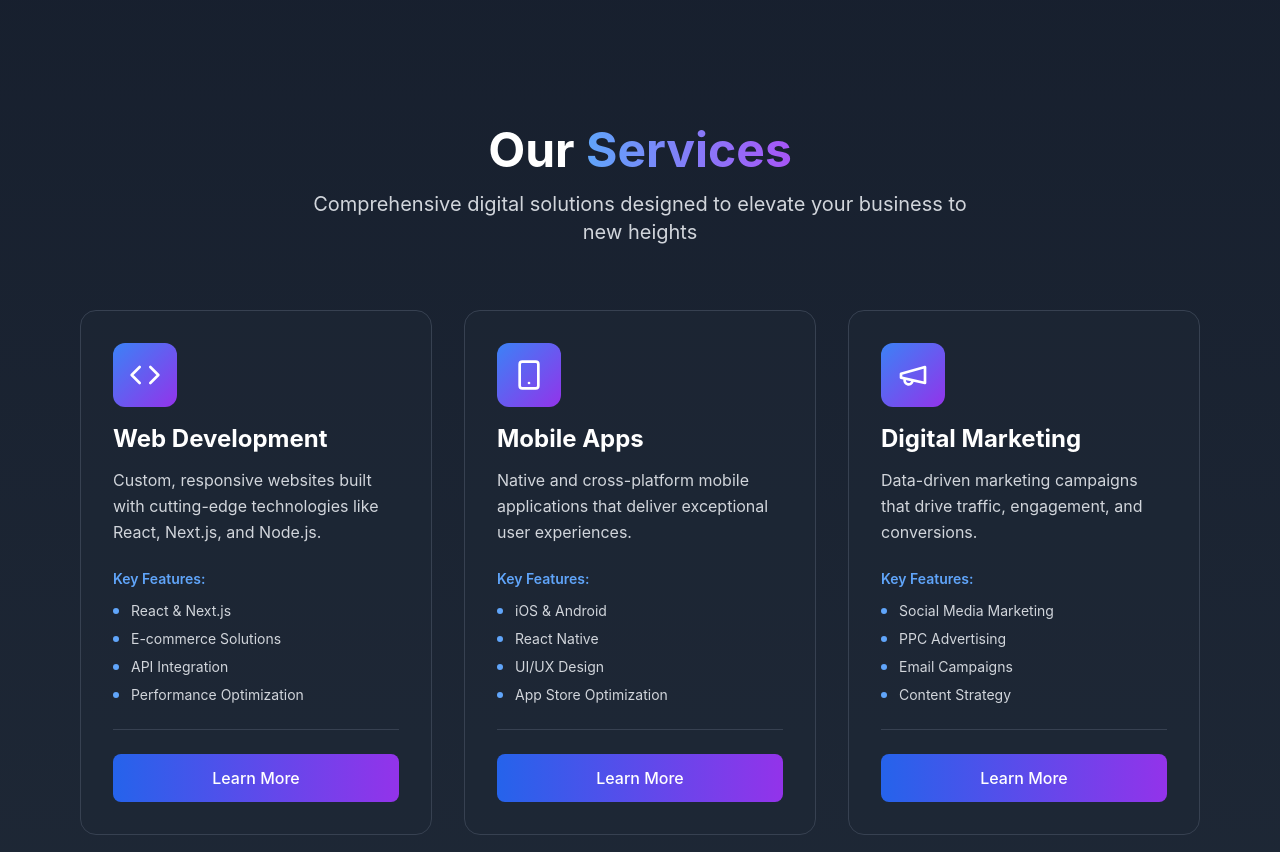
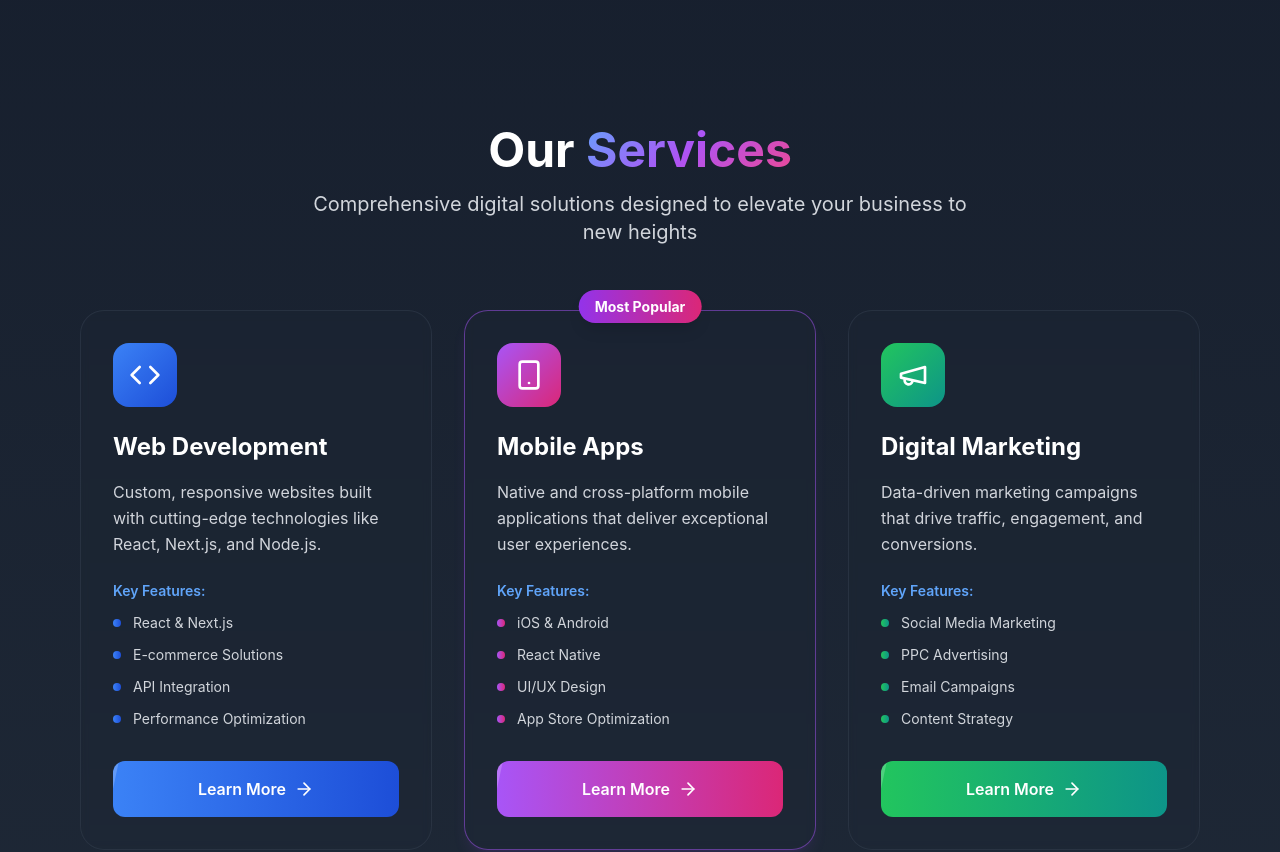
Before and after one commit to viralsparkconnect-hue/codastra-next-client, a Next.js app: page / in a window 1280 px wide. Shown: the part 880-1732 px from the top of the page. Built offline with nearby package versions, Linux system fonts and the light colour scheme.

Commit message:
Update Services.js

```diff
--- a/components/Services.js
+++ b/components/Services.js
@@ -1,45 +1,82 @@
 import { motion } from 'framer-motion'
 import Link from 'next/link'
-import { Code, Megaphone, LineChart, Brush, Smartphone, Globe, Search, Palette } from 'lucide-react'
+import { Code, Megaphone, LineChart, Brush, Smartphone, Globe, Search, Palette, ArrowRight } from 'lucide-react'
 
 const services = [
   {
     icon: Code,
     title: 'Web Development',
     desc: 'Custom, responsive websites built with cutting-edge technologies like React, Next.js, and Node.js.',
-    features: ['React & Next.js', 'E-commerce Solutions', 'API Integration', 'Performance Optimization']
+    features: ['React & Next.js', 'E-commerce Solutions', 'API Integration', 'Performance Optimization'],
+    color: 'from-blue-500 to-blue-700',
+    hoverColor: 'group-hover:from-blue-400 group-hover:to-blue-600'
   },
   {
     icon: Smartphone,
     title: 'Mobile Apps',
     desc: 'Native and cross-platform mobile applications that deliver exceptional user experiences.',
-    features: ['iOS & Android', 'React Native', 'UI/UX Design', 'App Store Optimization']
+    features: ['iOS & Android', 'React Native', 'UI/UX Design', 'App Store Optimization'],
+    color: 'from-purple-500 to-pink-600',
+    hoverColor: 'group-hover:from-purple-400 group-hover:to-pink-500',
+    popular: true
   },
   {
     icon: Megaphone,
     title: 'Digital Marketing',
     desc: 'Data-driven marketing campaigns that drive traffic, engagement, and conversions.',
-    features: ['Social Media Marketing', 'PPC Advertising', 'Email Campaigns', 'Content Strategy']
+    features: ['Social Media Marketing', 'PPC Advertising', 'Email Campaigns', 'Content Strategy'],
+    color: 'from-green-500 to-teal-600',
+    hoverColor: 'group-hover:from-green-400 group-hover:to-teal-500'
   },
   {
     icon: Search,
     title: 'SEO & Analytics',
     desc: 'Boost your online visibility and track performance with smart SEO strategies.',
-    features: ['Technical SEO', 'Google Analytics', 'Keyword Research', 'Performance Tracking']
+    features: ['Technical SEO', 'Google Analytics', 'Keyword Research', 'Performance Tracking'],
+    color: 'from-yellow-500 to-orange-600',
+    hoverColor: 'group-hover:from-yellow-400 group-hover:to-orange-500'
   },
   {
     icon: Brush,
     title: 'Branding & Design',
     desc: 'Creative design solutions that build strong brand identities and visual experiences.',
-    features: ['Logo Design', 'Brand Guidelines', 'Print Design', 'Visual Identity']
+    features: ['Logo Design', 'Brand Guidelines', 'Print Design', 'Visual Identity'],
+    color: 'from-pink-500 to-rose-600',
+    hoverColor: 'group-hover:from-pink-400 group-hover:to-rose-500'
   },
   {
     icon: Globe,
     title: 'Cloud Solutions',
     desc: 'Scalable cloud infrastructure and deployment solutions for modern applications.',
-    features: ['AWS & Azure', 'DevOps Setup', 'CI/CD Pipelines', 'Cloud Migration']
+    features: ['AWS & Azure', 'DevOps Setup', 'CI/CD Pipelines', 'Cloud Migration'],
+    color: 'from-cyan-500 to-blue-600',
+    hoverColor: 'group-hover:from-cyan-400 group-hover:to-blue-500'
   },
 ]
+
+const containerVariants = {
+  hidden: {},
+  visible: {
+    transition: {
+      staggerChildren: 0.1
+    }
+  }
+}
+
+const itemVariants = {
+  hidden: {
+    opacity: 0,
+    y: 20
+  },
+  visible: {
+    opacity: 1,
+    y: 0,
+    transition: {
+      duration: 0.6,
+      ease: "easeOut"
+    }
+  }
+}
 
 export default function Services() {
   return (
@@ -48,66 +85,118 @@ export default function Services() {
         <motion.div
           className="text-center mb-16"
           initial={{ opacity: 0, y: 20 }}
-          animate={{ opacity: 1, y: 0 }}
+          whileInView={{ opacity: 1, y: 0 }}
           transition={{ duration: 0.8 }}
+          viewport={{ once: true }}
         >
           <h2 className="text-4xl md:text-5xl font-bold text-white mb-4">
-            Our <span className="bg-gradient-to-r from-blue-400 to-purple-500 bg-clip-text text-transparent">Services</span>
+            Our <span className="gradient-text">Services</span>
           </h2>
           <p className="text-xl text-gray-300 max-w-2xl mx-auto">
             Comprehensive digital solutions designed to elevate your business to new heights
           </p>
         </motion.div>
 
-        <div className="grid grid-cols-1 md:grid-cols-2 lg:grid-cols-3 gap-8">
-          {services.map(({ icon: Icon, title, desc, features }, i) => (
+        <motion.div
+          className="grid grid-cols-1 md:grid-cols-2 lg:grid-cols-3 gap-8"
+          variants={containerVariants}
+          initial="hidden"
+          whileInView="visible"
+          viewport={{ once: true }}
+        >
+          {services.map(({ icon: Icon, title, desc, features, color, hoverColor, popular }, i) => (
             <motion.div
               key={i}
-              className="group relative p-8 rounded-2xl bg-gray-800/50 border border-gray-700 hover:border-blue-500/50 transition-all duration-300 hover:shadow-2xl hover:shadow-blue-500/10"
-              initial={{ opacity: 0, y: 20 }}
-              animate={{ opacity: 1, y: 0 }}
-              transition={{ delay: i * 0.1, duration: 0.6 }}
-              whileHover={{ y: -5 }}
+              variants={itemVariants}
+              className="group relative"
             >
-              <div className="absolute inset-0 bg-gradient-to-br from-blue-600/5 to-purple-600/5 rounded-2xl opacity-0 group-hover:opacity-100 transition-opacity duration-300"></div>
+              {/* Popular Badge */}
+              {popular && (
+                <div className="absolute -top-4 left-1/2 transform -translate-x-1/2 z-10">
+                  <span className="bg-gradient-to-r from-purple-600 to-pink-600 text-white px-4 py-2 rounded-full text-sm font-bold shadow-lg">
+                    Most Popular
+                  </span>
+                </div>
+              )}
 
+              <div className={`
+                relative p-8 rounded-3xl transition-all duration-500 cursor-pointer h-full
+                bg-gray-800/30 backdrop-blur-sm border border-gray-700/50
+                hover:bg-gray-800/50 hover:border-gray-600/70
+                hover:shadow-2xl hover:shadow-blue-500/10
+                group-hover:scale-[1.02] group-hover:-translate-y-2
+                ${popular ? 'border-purple-500/50 shadow-lg shadow-purple-500/10' : ''}
+              `}>
+                {/* Background Gradient Overlay */}
+                <div className={`
+                  absolute inset-0 rounded-3xl opacity-0 group-hover:opacity-10
+                  transition-opacity duration-500 bg-gradient-to-br ${color}
+                `}></div>
+
+                {/* Content */}
                 <div className="relative z-10">
-                <div className="mb-6">
-                  <div className="w-16 h-16 bg-gradient-to-br from-blue-500 to-purple-600 rounded-xl flex items-center justify-center mb-4 group-hover:scale-110 transition-transform duration-300">
+                  {/* Icon */}
+                  <div className={`
+                    w-16 h-16 rounded-2xl flex items-center justify-center mb-6
+                    transition-all duration-500 group-hover:scale-110
+                    bg-gradient-to-br ${color} ${hoverColor}
+                  `}>
                     <Icon className="w-8 h-8 text-white" />
                   </div>
-                  <h3 className="text-2xl font-bold text-white mb-3">{title}</h3>
-                  <p className="text-gray-300 leading-relaxed">{desc}</p>
-                </div>
 
-                <div className="space-y-2">
+                  {/* Title and Description */}
+                  <h3 className="text-2xl font-bold text-white mb-4 group-hover:text-blue-300 transition-colors">
+                    {title}
+                  </h3>
+                  <p className="text-gray-300 leading-relaxed mb-6 group-hover:text-gray-200 transition-colors">
+                    {desc}
+                  </p>
+
+                  {/* Features */}
+                  <div className="space-y-3 mb-8">
                     <h4 className="text-sm font-semibold text-blue-400 mb-3">Key Features:</h4>
                     {features.map((feature, idx) => (
-                    <div key={idx} className="flex items-center text-gray-300 text-sm">
-                      <div className="w-1.5 h-1.5 bg-blue-400 rounded-full mr-3"></div>
+                      <motion.div
+                        key={idx}
+                        className="flex items-center text-gray-300 text-sm group-hover:text-gray-200 transition-colors"
+                        initial={{ opacity: 0, x: -10 }}
+                        whileInView={{ opacity: 1, x: 0 }}
+                        transition={{ delay: idx * 0.1 }}
+                        viewport={{ once: true }}
+                      >
+                        <div className={`w-2 h-2 rounded-full mr-3 bg-gradient-to-r ${color} flex-shrink-0`}></div>
                         {feature}
-                    </div>
+                      </motion.div>
                     ))}
                   </div>
 
-                <div className="mt-6 pt-6 border-t border-gray-700">
+                  {/* CTA Button */}
                   <Link href="/services">
-                    <button className="w-full py-3 px-4 bg-gradient-to-r from-blue-600 to-purple-600 text-white rounded-lg font-medium hover:from-blue-700 hover:to-purple-700 transition-all duration-300 group-hover:shadow-lg">
-                      Learn More
+                    <button className={`
+                      w-full py-4 px-6 rounded-xl font-semibold transition-all duration-300
+                      flex items-center justify-center gap-2 group/btn
+                      bg-gradient-to-r ${color} hover:shadow-lg relative overflow-hidden
+                    `}>
+                      <span className="relative z-10">Learn More</span>
+                      <ArrowRight className="w-5 h-5 group-hover/btn:translate-x-1 transition-transform relative z-10" />
+
+                      {/* Button shimmer effect */}
+                      <div className="absolute inset-0 bg-white/20 transform -skew-x-12 -translate-x-full group-hover/btn:translate-x-full transition-transform duration-700"></div>
                     </button>
                   </Link>
                 </div>
               </div>
             </motion.div>
           ))}
-        </div>
+        </motion.div>
 
         {/* CTA Section */}
         <motion.div
-          className="mt-20 text-center p-12 bg-gradient-to-r from-blue-900/30 to-purple-900/30 rounded-3xl border border-gray-700"
+          className="mt-20 text-center p-12 bg-gradient-to-r from-blue-900/20 to-purple-900/20 rounded-3xl border border-gray-700/50 backdrop-blur-sm"
           initial={{ opacity: 0, y: 30 }}
-          animate={{ opacity: 1, y: 0 }}
+          whileInView={{ opacity: 1, y: 0 }}
           transition={{ delay: 0.8, duration: 0.8 }}
+          viewport={{ once: true }}
         >
           <h3 className="text-3xl font-bold text-white mb-4">
             Need Something Custom?
@@ -116,9 +205,14 @@ export default function Services() {
             We specialize in creating tailored solutions that perfectly fit your unique business needs
           </p>
           <Link href="/contact">
-            <button className="px-8 py-4 bg-gradient-to-r from-blue-600 to-purple-600 text-white rounded-full font-semibold hover:from-blue-700 hover:to-purple-700 transition-all duration-300 shadow-lg hover:shadow-xl">
-              Discuss Your Project
-            </button>
+            <motion.button
+              className="px-8 py-4 bg-gradient-to-r from-blue-600 to-purple-600 text-white rounded-full font-semibold hover:from-blue-700 hover:to-purple-700 transition-all duration-300 shadow-lg hover:shadow-xl relative overflow-hidden group"
+              whileHover={{ scale: 1.05 }}
+              whileTap={{ scale: 0.95 }}
+            >
+              <span className="relative z-10">Discuss Your Project</span>
+              <div className="absolute inset-0 bg-white/20 transform -skew-x-12 -translate-x-full group-hover:translate-x-full transition-transform duration-700"></div>
+            </motion.button>
           </Link>
         </motion.div>
       </div>
```
Lines whose indentation alone changed are shown as unchanged.
